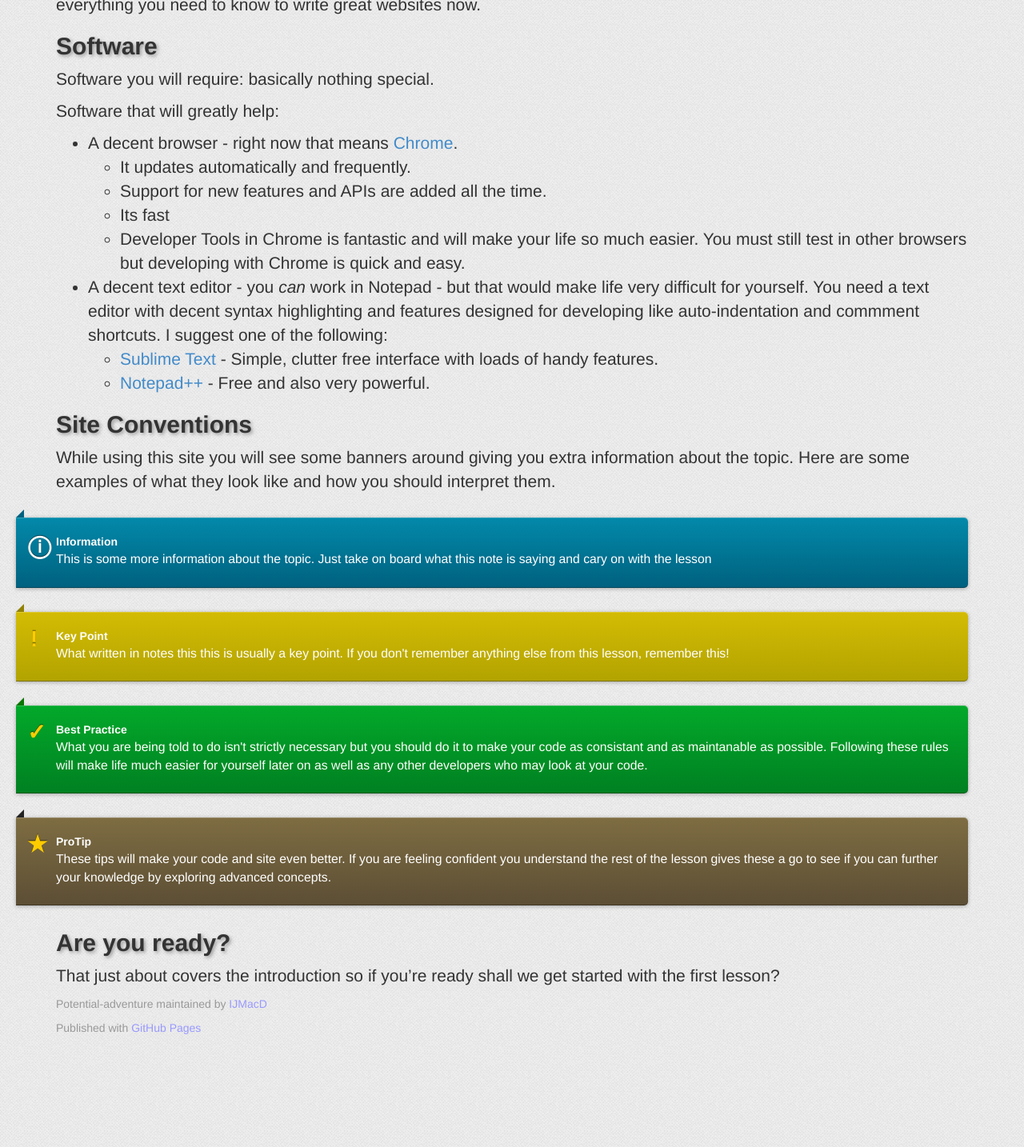
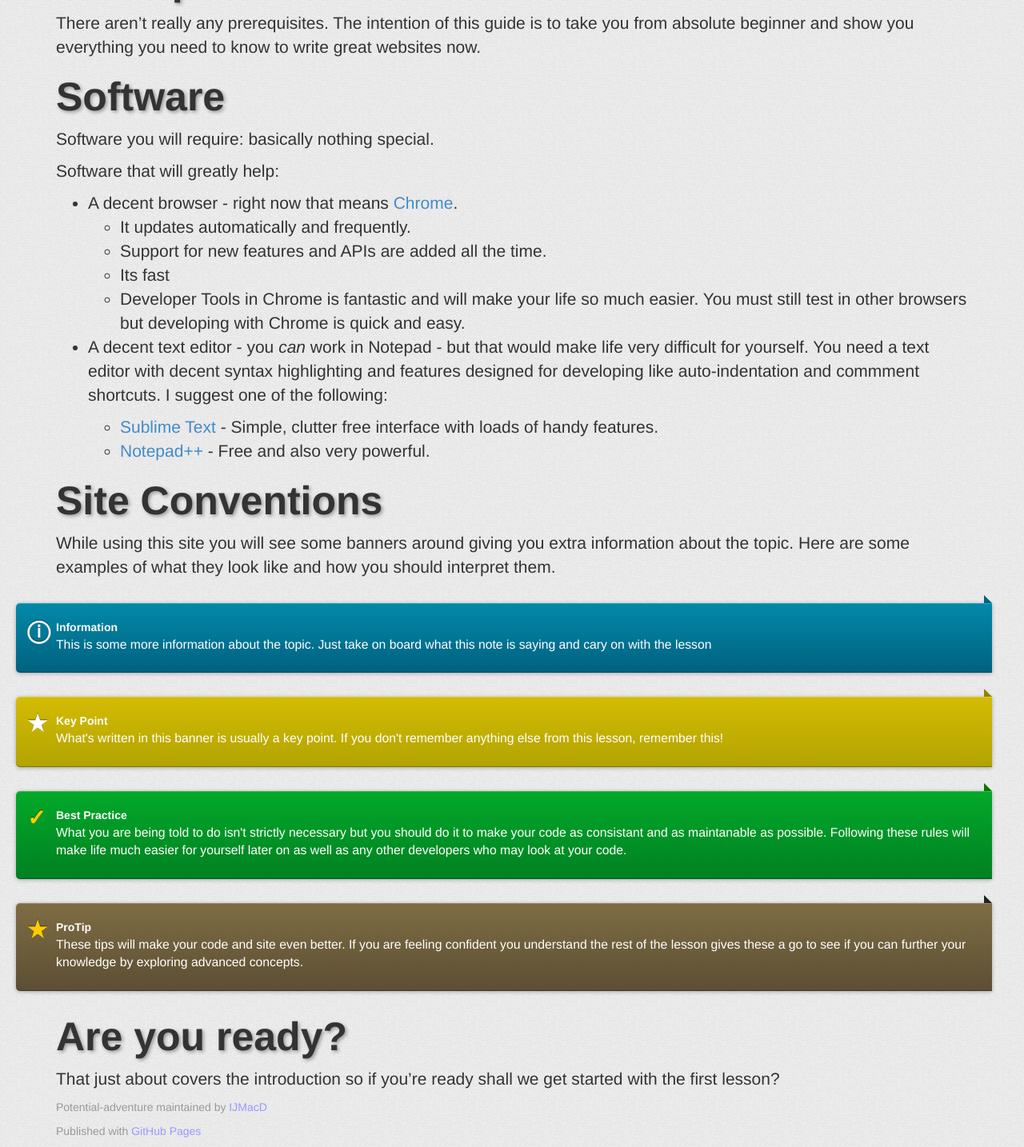
Before and after one commit to IJMacD/potential-adventure, a Jekyll site: the page built from lesson00/index.md, in a window 1280 px wide, cut to the strip 324-1758 px from the top of the page. Shown: the whole strip at 80% size. Built offline with Jekyll 4.4.1, drawn with Linux system fonts in a browser that asks for light colours; before the commit the page ends 1629 px from its top, so only the background shows below that.

Commit message:
Preparing for new lessons, fixing typos and style improvements

```diff
--- a/_layouts/lesson.html
+++ b/_layouts/lesson.html
@@ -34,8 +34,8 @@
       <section class="container">
         {{content}}
 
-        {% if next_link %}
-          <a class="btn btn-primary pull-right" href="{{next_href}}">{{next_link}}</a>
+        {% if next_href %}
+          <a class="btn btn-primary pull-right" href="{{site.base_url}}{{next_href}}">Next &raquo;</a>
         {% endif %}
       </section>
     </main>
--- a/css/pa.css
+++ b/css/pa.css
@@ -51,6 +51,12 @@ main h3 {
   font-weight: bold;
   text-shadow: 2px 2px 4px #999;
 }
+main h1 {
+  font-size: 64px;
+}
+main h2 {
+  font-size: 50px;
+}
 footer {
   color: #999;
   height: 60px;
@@ -61,10 +67,10 @@ footer a {
 
 .note {
   margin: 30px 0;
-  margin-left: -30px;
+  margin-right: -30px;
   padding: 20px 20px 24px;
   padding-left: 50px;
-  border-radius: 0 5px 5px 0;
+  border-radius: 5px 0 0 5px;
   position: relative;
   box-shadow: 0 1px 5px rgba(0, 0, 0, .3), inset 0 1px 0 rgba(255,255,255,.2), inset 0 -1px 0 rgba(0,0,0,.3);
   background: #7d7d7d; /* Old browsers */
@@ -93,8 +99,8 @@ footer a {
   content: "";
   position: absolute;
   top: -10px;
-  left: 0px;
-  border-color: transparent #222 #222 transparent;
+  right: 0px;
+  border-color: transparent transparent #222 #222;
   border-style: solid;
   border-width: 5px;
   width: 0;
@@ -178,19 +184,19 @@ footer a {
 }
 
 .note-info:before {
-  border-color: transparent #00617f #00617f transparent;
+  border-color: transparent transparent #00617f #00617f;
 }
 
 .note-key:before {
-  border-color: transparent #918103 #918103 transparent;
+  border-color: transparent transparent #918103 #918103;
 }
 
 .note-best:before {
-  border-color: transparent #0a7602 #0a7602 transparent;
+  border-color: transparent transparent #0a7602 #0a7602;
 }
 
 .note-warn:before {
-  border-color: transparent #6f0d0d #6f0d0d transparent;
+  border-color: transparent transparent #6f0d0d #6f0d0d;
 }
 
 .note:after {
@@ -206,46 +212,20 @@ footer a {
 
 .note-pro:after {
   content: "★";
-  color: #fc0;
-  position: absolute;
-  top: 14px;
-  left: 14px;
-  font-size: 28px;
-  font-weight: bold;
-  text-shadow: 0 -1px 0 rgba(0,0,0,.5);
 }
 
 .note-info:after {
   content: "ⓘ";
   color: #fff;
-  position: absolute;
-  top: 15px;
-  left: 15px;
-  font-size: 28px;
-  font-weight: bold;
-  text-shadow: 0 -1px 0 rgba(0,0,0,.5);
 }
 
 .note-key:after {
-  content: "!";
-  color: #fc0;
-  position: absolute;
-  top: 14px;
-  left: 18px;
-  font-size: 28px;
-  font-weight: bold;
-  text-shadow: 0 -1px 0 rgba(0,0,0,.5);
+  content: "★";
+  color: #fff;
 }
 
 .note-best:after {
   content: "✓";
-  color: #fc0;
-  position: absolute;
-  top: 14px;
-  left: 14px;
-  font-size: 28px;
-  font-weight: bold;
-  text-shadow: 0 -1px 0 rgba(0,0,0,.5);
 }
 
 .note-warn:after {
--- a/lesson00/index.md
+++ b/lesson00/index.md
@@ -33,6 +35,7 @@ Software that will greatly help:
    very difficult for yourself. You need a text editor with decent syntax
    highlighting and features designed for developing like auto-indentation and
    commment shortcuts. I suggest one of the following:
+
    - [Sublime Text][] - Simple, clutter free interface with loads of handy
      features.
    - [Notepad++][notepadpp] - Free and also very powerful.
@@ -56,7 +59,7 @@ how you should interpret them.
 
 <div class="note note-key">
     <h5>Key Point</h5>
-    <p>What written in notes this this is usually a key point. If you don't
+    <p>What's written in this banner is usually a key point. If you don't
         remember anything else from this lesson, remember this!</p>
 </div>
 
```
Also changed, not shown: other parts of lesson00/index.md (+2 -0 lines), lesson01/index.md (added, +7 -0 lines), lesson02/index.md (added, +7 -0 lines), lesson03/index.md (added, +7 -0 lines), lesson04/index.md (added, +7 -0 lines), lesson05/index.md (added, +7 -0 lines).
